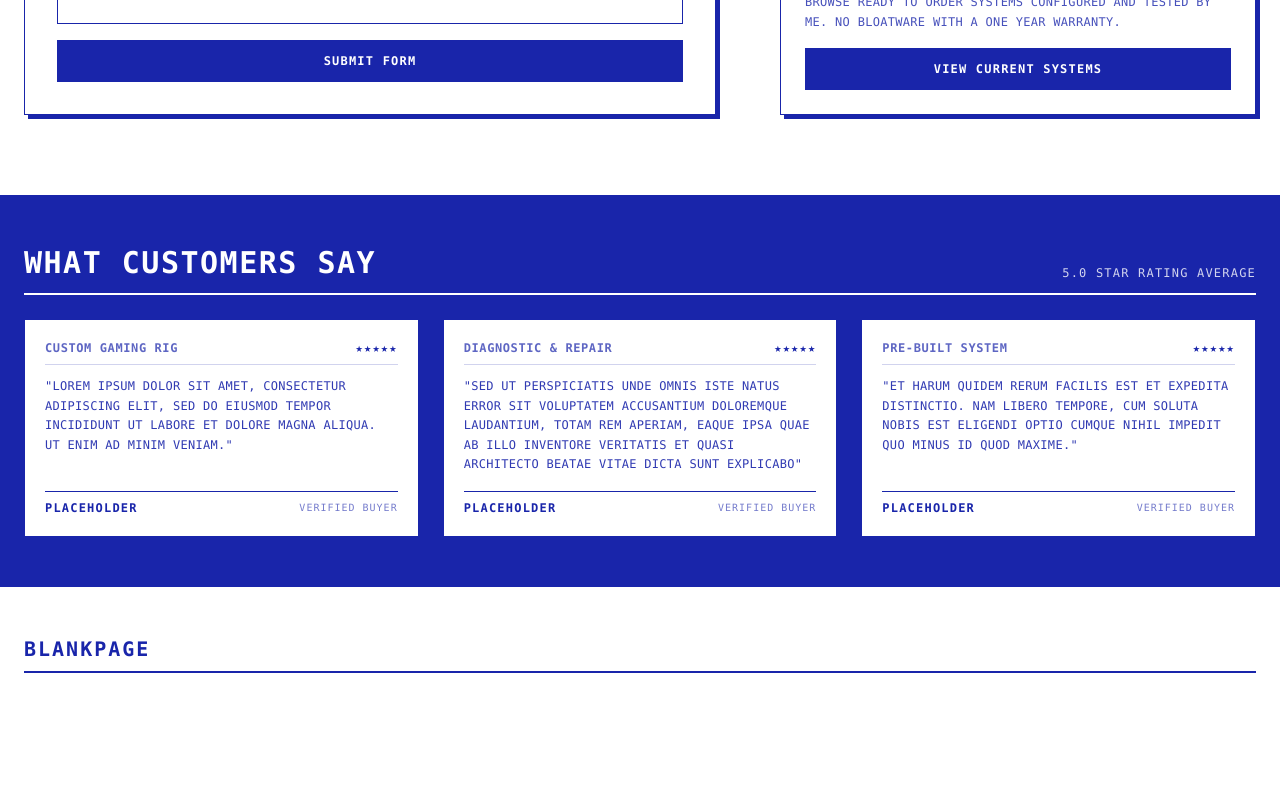
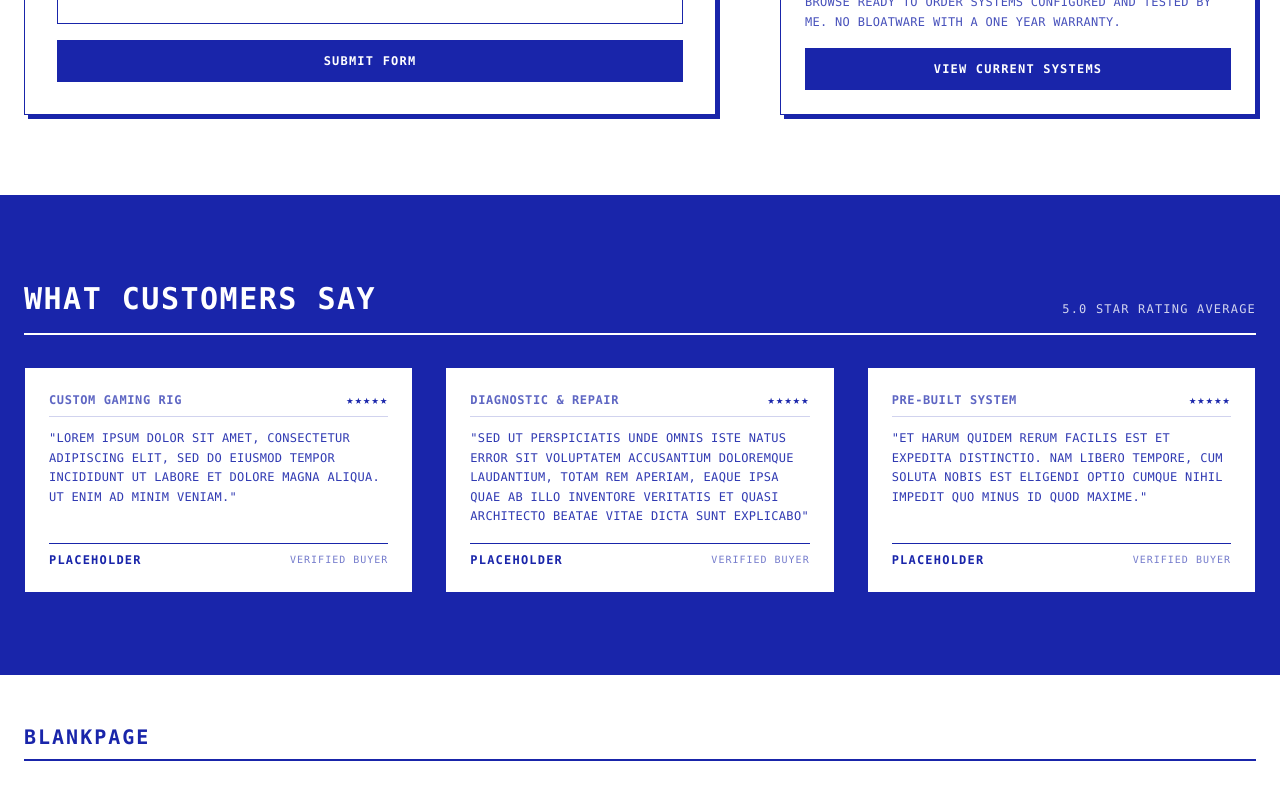
Before and after one commit to shoresy13/shores-electronics, a React (Vite) app in the folder frontend/: page / in a window 1280 px wide. Shown: the part 740-1540 px from the top of the page. Built offline with nearby package versions, Linux system fonts and the light colour scheme.

Commit message:
Update screen size limit

```diff
--- a/frontend/src/features/home/Hero.jsx
+++ b/frontend/src/features/home/Hero.jsx
@@ -4,11 +4,11 @@ import { ContactForm } from "./ContactForm";
 
 export const Hero = () => {
     return (
-        <div className="text-[#1925aa] font-mono selection:bg-[#1925aa] selection:text-white">
-            <section className="px-6 py-12 md:py-20 w-full max-w-[1600px] mx-auto min-h-[calc(100vh-80px)] flex flex-col justify-center">
+        <div className="text-[#1925aa] font-mono selection:bg-[#1925aa] selection:text-white border-b-4 border-[#1925aa]">
+            <section className="w-full max-w-[1600px] mx-auto px-6 py-12 lg:py-20">
 
                 {/* Title and Contact Form */}
-                <div className="flex flex-col lg:grid lg:grid-cols-12 gap-y-12 gap-x-12 lg:gap-x-16 2xl:gap-x-24 items-stretch">
+                <div className="grid grid-cols-1 lg:grid-cols-12 gap-y-12 gap-x-12 lg:gap-x-16 2xl:gap-x-24 items-stretch">
                     <div className="lg:col-span-7 flex flex-col justify-between space-y-8">
                         <div>
                             <h1 className="text-[1.25rem] sm:text-2xl lg:text-3xl xl:text-4xl font-bold uppercase tracking-tight sm:tracking-wider leading-tight mb-4 border-b-2 border-[#1925aa] pb-4 whitespace-nowrap lg:whitespace-normal">
@@ -27,7 +27,7 @@ export const Hero = () => {
                     {/* Services CTA and Products CTA */}
                     <div className="lg:col-span-5 flex flex-col justify-between space-y-8">
                         <CtaCard
-                            title="Custom Builds & Repairs "
+                            title="Custom Builds & Repairs"
                             description="Custom pcs tailored to any budget, plus free initial system diagnostics on all repair jobs."
                             imageLabel="[ SERVICES IMAGE PLACEHOLDER ]"
                             buttonText="Explore Services"
--- a/frontend/src/features/home/Reviews.jsx
+++ b/frontend/src/features/home/Reviews.jsx
@@ -27,11 +27,11 @@ const REVIEWS = [
 
 export const Reviews = () => {
     return (
-        <section className="w-full bg-[#1925aa] text-white py-8 md:py-12 border-t-2 border-b-2 border-[#1925aa]">
-            <div className="max-w-7xl mx-auto px-6">
+        <section className="w-full bg-[#1925aa] text-white py-12 lg:py-20 border-t-2 border-b-2 border-[#1925aa]">
+            <div className="max-w-[1600px] mx-auto px-6">
 
                 {/* Header */}
-                <div className="mb-6 border-b-2 border-white pb-3 flex flex-col md:flex-row justify-between items-start md:items-end gap-2">
+                <div className="mb-8 border-b-2 border-white pb-4 flex flex-col md:flex-row justify-between items-start md:items-end gap-2">
                     <div>
                         <h2 className="text-xl sm:text-2xl md:text-3xl font-bold font-mono uppercase tracking-wider">
                             WHAT CUSTOMERS SAY
@@ -43,11 +43,11 @@ export const Reviews = () => {
                 </div>
 
                 {/* Reviews Grid */}
-                <div className="grid grid-cols-1 md:grid-cols-3 gap-6 items-stretch">
+                <div className="grid grid-cols-1 md:grid-cols-3 gap-6 lg:gap-8 items-stretch">
                     {REVIEWS.map((review) => (
                         <Card
                             key={review.id}
-                            padding="p-4 md:p-5"
+                            padding="p-5 md:p-6"
                             className="bg-white text-[#1925aa] flex flex-col justify-between"
                         >
                             <div>
```
